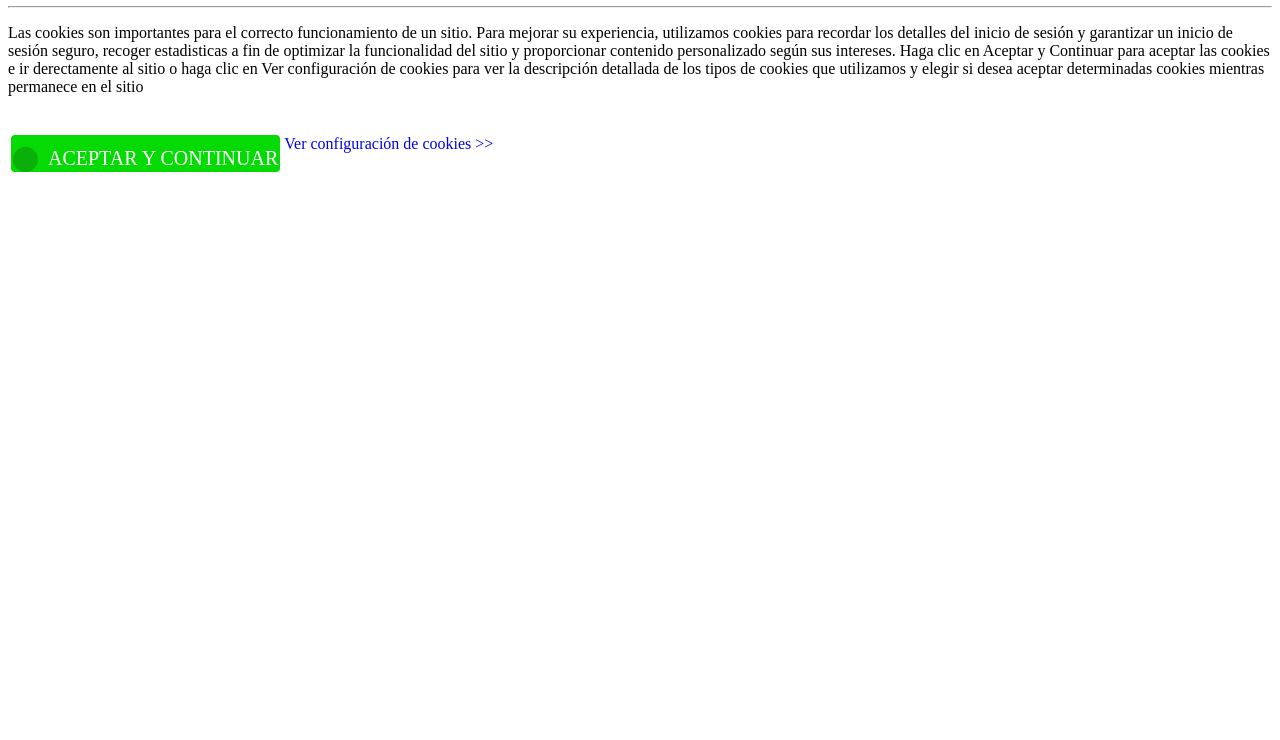
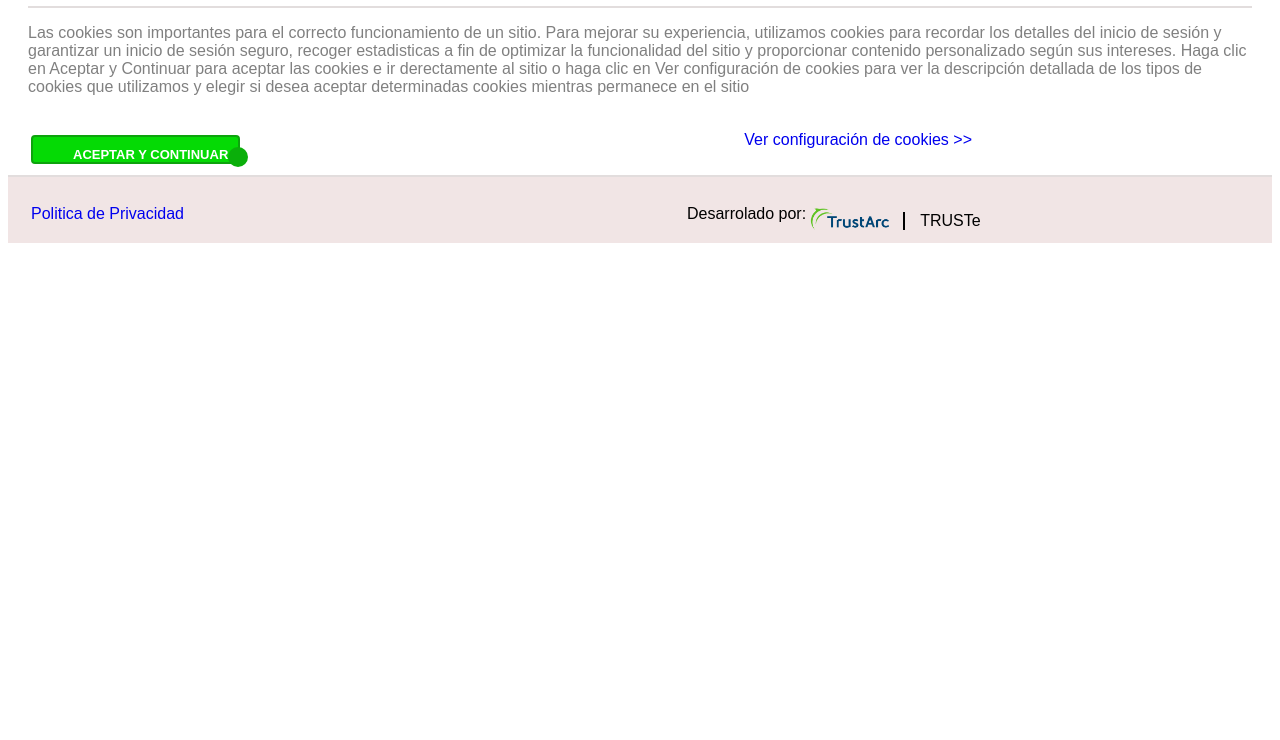
Before and after one commit to Ruben-Vela-Aliaga/DIW, a plain HTML site: page Ejercicio5/Ejercicio5.html in a window 1280 px wide. Shown: the part 60-800 px from the top of the page. Drawn offline with Linux system fonts and the light colour scheme.

Commit message:
Terminado

```diff
--- a/Ejercicio5/CSS/Ejercicio5.css
+++ b/Ejercicio5/CSS/Ejercicio5.css
@@ -1,14 +1,61 @@
+#Enlace{
+
+    padding-left:500;
+
+}
+.texto{
+  color:gray;
+}
+body{
+  font-family: sans-serif;
+}
+#Fondo{
+ background-color: rgb(241, 229, 229);
+}
+#Borde{
+  border-left:2px solid black;
+  padding-left: 15px;
+}
+#Pequeño{
+  padding-top: 15px;
+  padding-left:10px;
+}
+#Secundario{
+  margin-left: 20px;
+
+}
 a{
-    text-decoration: none;
+  text-decoration: none;
 }
+#Izq{
+  padding-left:500;
+
+}
+img{
+  width: 80px;
+  padding-top: 10px;
+}
+h1{
+  color: rgb(36, 36, 148);
+}
+hr{
+ border: 1px solid rgb(226, 221, 221);
+}
+#central{
+  padding-left: 20px;
+  padding-right: 20px;
+}
+
 .center{
-    border: 2px solid rgb(5, 218, 5);
+    border: 2px solid rgb(13, 163, 13);
     background-color: rgb(5, 218, 5);
     color: white;
     margin-top: 20px;
     -moz-border-radius: 4px;
     -webkit-border-radius:4px;
+    padding-left: 5px;
     padding-top: 10px;
+    padding-right: 10px;
 }
 .container input:checked ~ .checkmark {
     background-color:  rgb(10, 175, 10);
@@ -18,24 +65,20 @@ a{
   }
   .checkmark {
     position: absolute;
-    -moz-border-radius: 20px;
-    -webkit-border-radius:20px;
-
-top: 0;
-  left: 0;
-  height: 25px;
-  width: 25px;
+    -moz-border-radius: 10px;
+    -webkit-border-radius:10px;
+  height: 20px;
+  width: 20px;
     background-color: rgb(10, 175, 10);
   }
   .container input {
     position: absolute;
-    opacity: 0;
-    cursor: pointer;
+    display: none;
   }
   .container {
     position: relative;
     padding-left: 35px;
-    font-size: 20px;
+    font-size: 13px;
   }
   .checkmark:after {
     content: "";
@@ -46,10 +89,10 @@ top: 0;
     display: block;
   }
   .container .checkmark:after {
-    left: 9px;
-    top: 5px;
+    left: 5px;
+    top: 4px;
     width: 5px;
-    height: 10px;
+    height: 7px;
     border: solid white;
     border-width: 0 3px 3px 0;
     -webkit-transform: rotate(45deg);
--- a/Ejercicio5/Ejercicio5.html
+++ b/Ejercicio5/Ejercicio5.html
@@ -4,10 +4,10 @@
     <link rel="stylesheet" type="text/css" href="CSS/Ejercicio5.css">
 </head>
 <body>
-    <div>
+    <div id="central">
 <h1>Acerca de las cookies en este sitio</h1>
 <hr/>
-<p>Las cookies son importantes para el correcto funcionamiento de un sitio. Para mejorar su experiencia,
+<p class="texto">Las cookies son importantes para el correcto funcionamiento de un sitio. Para mejorar su experiencia,
      utilizamos cookies para recordar los detalles del inicio de sesión y garantizar un inicio de sesión
       seguro, recoger estadisticas a fin de optimizar la funcionalidad del sitio y proporcionar contenido
        personalizado según sus intereses. Haga clic en Aceptar y Continuar para aceptar las cookies e ir
@@ -19,37 +19,33 @@
                 <td>
                         <div class="center">
 
-                                <label class="container">ACEPTAR Y CONTINUAR
+                                <label class="container"><b>ACEPTAR Y CONTINUAR</b>
                                         <input type="checkbox">
                                         <span class="checkmark"></span>
                                       </label>
                               </div>
-
-
-
-
-
-
-
-
-
-
-                    <!--<div class="radio">
-                        <input id="option2" name="option2" type="checkbox"/>
-                        <label for="option2">ACEPTAR Y CONTINUAR
-                                <span class="label__text">
-                                <span class="label__check">
-                                  <i class="fa fa-check icon"></i>
-                        </label>
-                      </div>
-                    -->
                     </td>
-                <td><a href="#" >Ver configuración de cookies >></a></td>
+                <td><a id="Enlace" href="#" >Ver configuración de cookies >></a></td>
 
              </tr>
          </table>
 
     </div>
+    <div id="Fondo">
+    <hr/>
+    <div id="Secundario">
+        <table id="Segunda">
+            <tr>
+                <td><a  href="#">Politica de Privacidad</a></td>
+                <td id="Izq">Desarrolado por:</td>
+                <td><img src="img/Trust.png"></td>
+                <td id="Pequeño"><p id="Borde">TRUSTe</p></td>
+            </tr>
+        </table>
+
+
+    </div>
+</div>
 
 </body>
 </html>
```
Also changed, not shown: Ejercicio5/img/Trust.png (added), Ejercicio5/img/check.jpg (added), Ejercicio5/img/check2.png (added).
